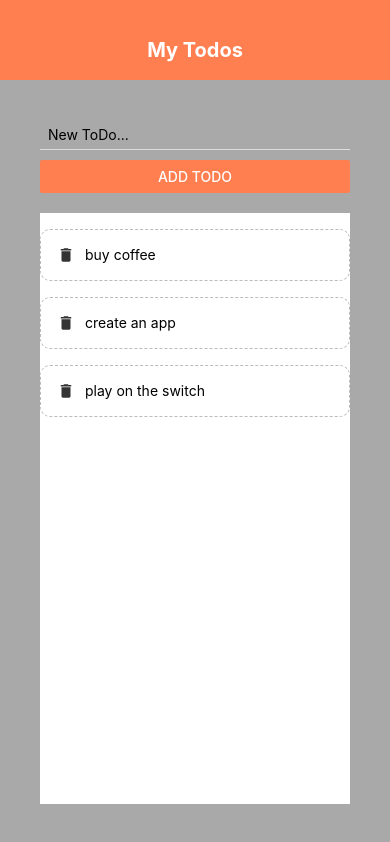
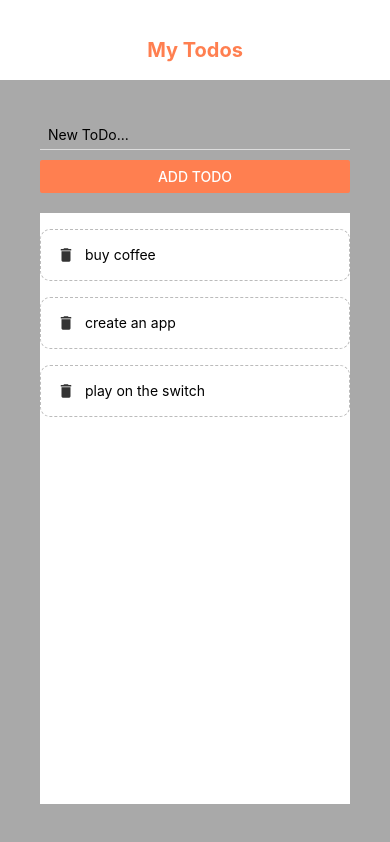
Before and after one commit to mikewanjero/rNative, a React Native app: screen / in a window 390 px wide. Built offline with nearby package versions, Linux system fonts and the light colour scheme.

Commit message:
css colour edits on header

```diff
--- a/components/header.js
+++ b/components/header.js
@@ -13,11 +13,11 @@ const styles = StyleSheet.create({
   header: {
     height: 80,
     paddingTop: 38,
-    backgroundColor: "coral",
+    backgroundColor: "#fff",
   },
   title: {
     textAlign: "center",
-    color: "#fff",
+    color: "coral",
     fontSize: 20,
     fontWeight: "bold",
   },
```
